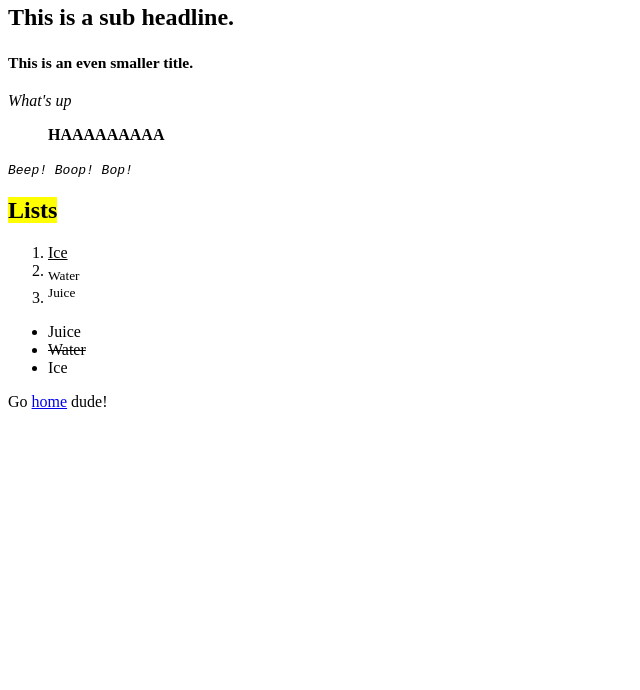
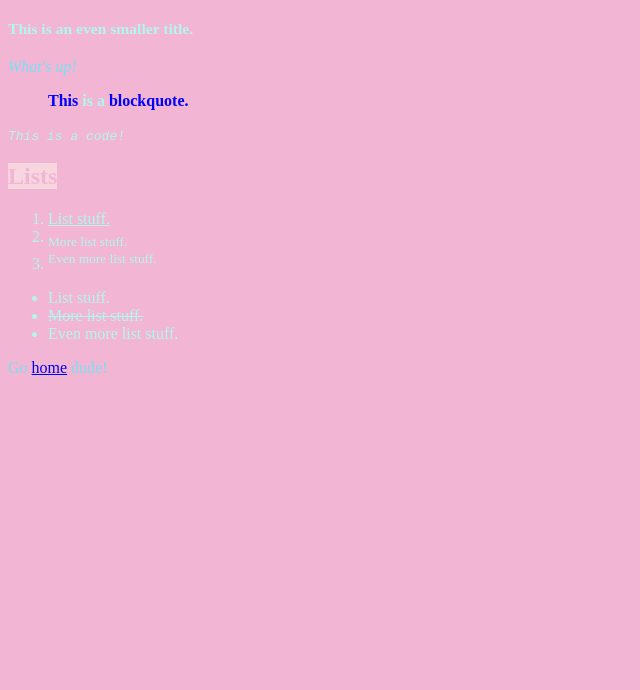
Before and after one commit to Sieanna-Benavides/website, a plain HTML site: page text.html in a window 1280 px wide. Shown: the part 110-800 px from the top of the page, without its empty margins (0-640 px from the left). Drawn offline with Linux system fonts and the light colour scheme.

Commit message:
Add files via upload

```diff
--- a/text.html
+++ b/text.html
@@ -3,33 +3,56 @@
 <html lang="en">
 
 <head>
-<meta charset="utf-8">
-<title>my index page</title>
+ <meta charset="utf-8">
+ <title>my index page</title>
+ <style>
+    body{
+        background: #F2B5D4;
+        color: #B2F7EF;
+    }
+    h1{
+        color: #F7D6E0
+    }
+    p{
+        color: #7BDFF2
+    }
+    blockquote{
+        color: blue;
+    }
+    #kaia{
+        color: #B2F7EF;
+    }
+    mark{
+        background-color: #F7D6E0
+    }
+    mark{
+        color: #F2B5D4
+    }
+ </style>
 </head>
 
 <body>
-<p>What's up.</p>
 <h1>This is a headline.</h1>
 <h2>This is a sub headline.</h2>
 <h3><small>This is an even smaller title.</small></h3>
 
-<p><stong><em>What's up</em></stong></p>
+<p><stong><em>What's up!</em></stong></p>
 
-<blockquote><b>HAAAAAAAAA</b></blockquote>
-<code><i>Beep! Boop! Bop!</i></code>
+<blockquote><b>This <span id="kaia">is a</span> blockquote.</b></blockquote>
+<code><i>This is a code!</i></code>
 
 <h2><mark>Lists</mark></h2>
 
 <ol>
-    <li><ins>Ice</ins></li>
-    <li><sub>Water</sub></li>
-    <li><sup>Juice</sup></li>
+    <li><ins>List stuff.</ins></li>
+    <li><sub>More list stuff.</sub></li>
+    <li><sup>Even more list stuff.</sup></li>
 </ol>
 
 <ul>
-    <li>Juice</li>
-    <li><del>Water</del></li>
-    <li>Ice</li>
+    <li>List stuff.</li>
+    <li><del>More list stuff.</del></li>
+    <li>Even more list stuff.</li>
 </ul>
 
 <!--Heyyyyy!-->
```
Also changed, not shown: index.html (+2 -2 lines).
